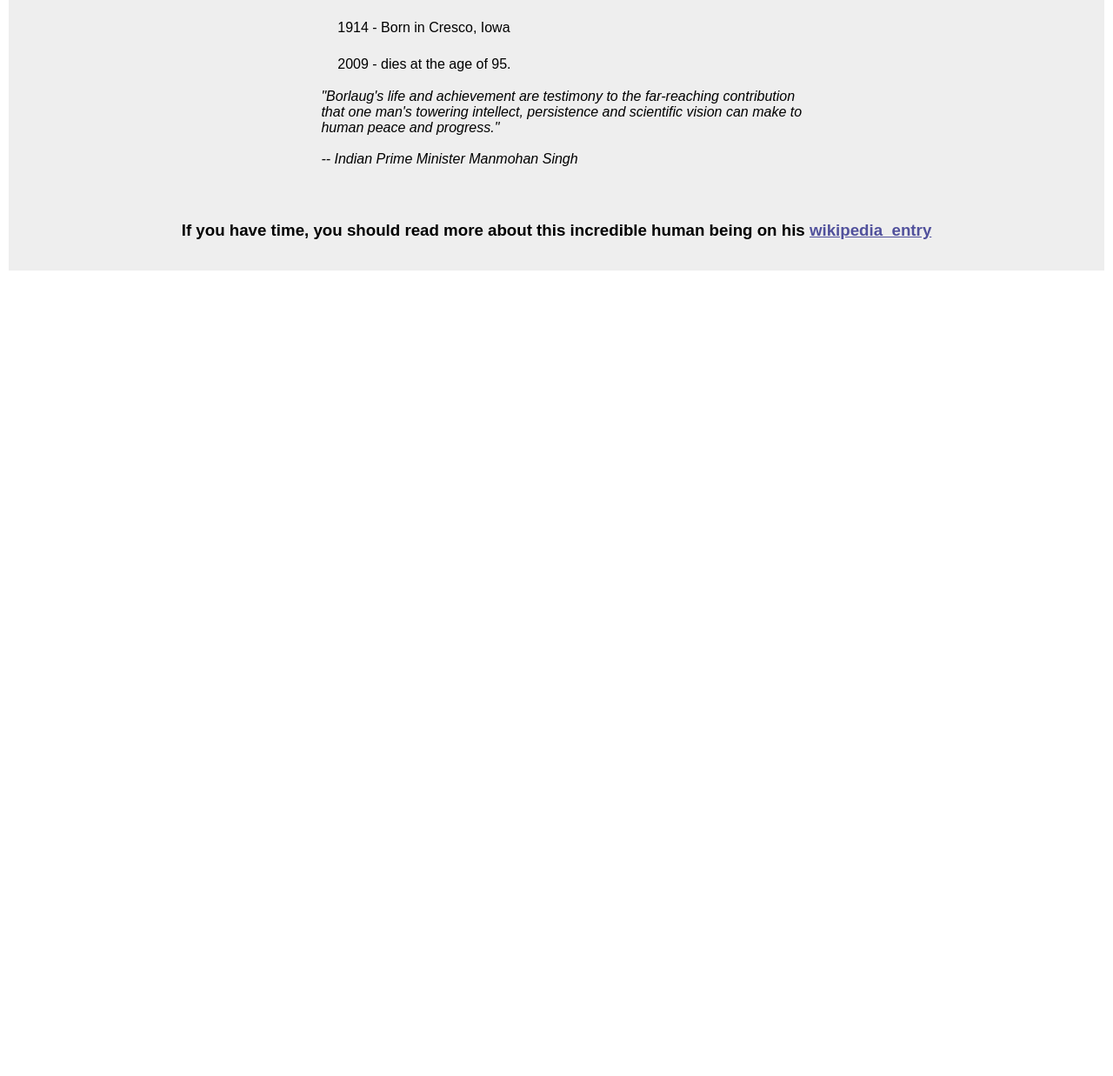
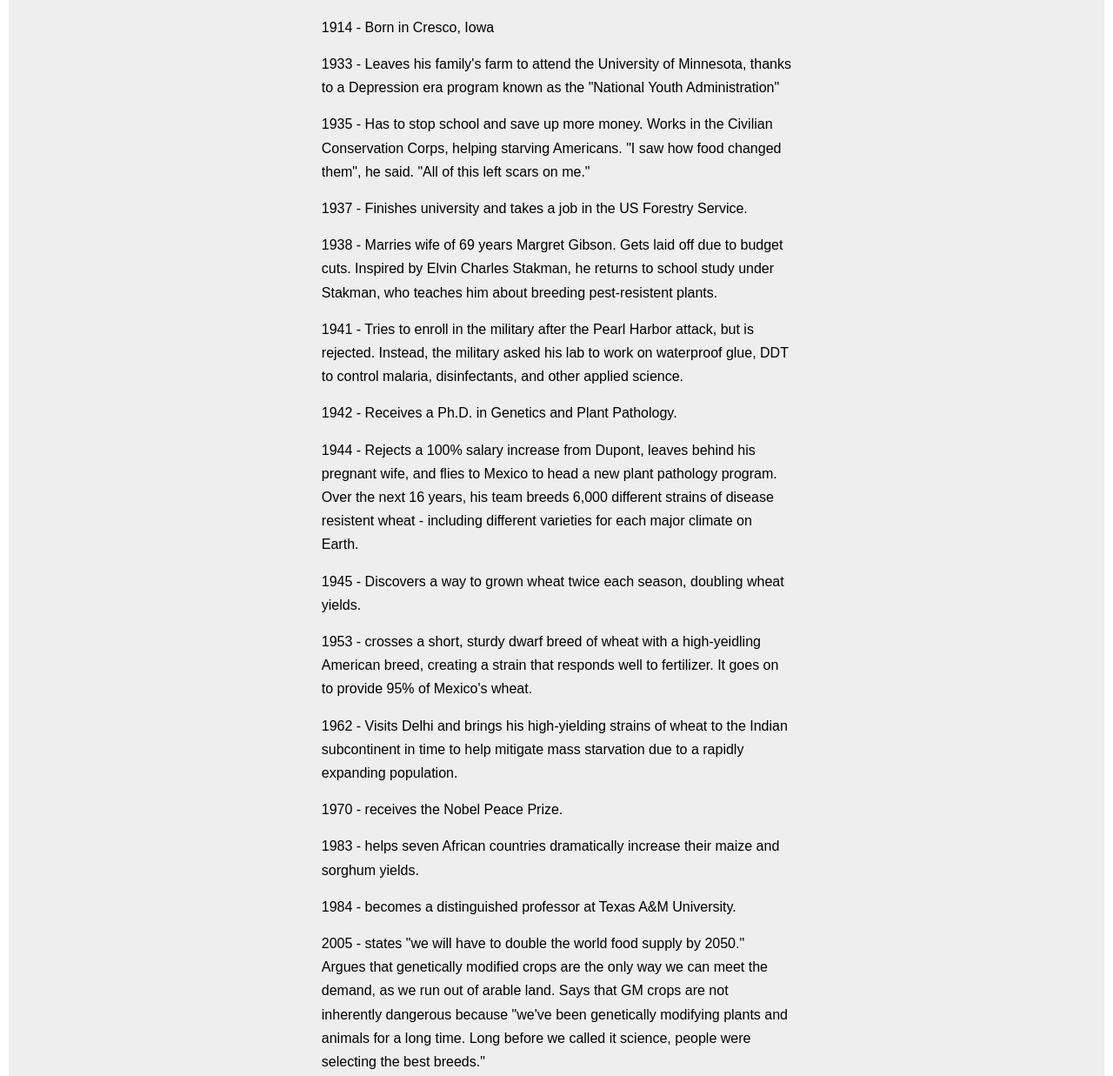
Before and after one commit to frckbrice/Tribute-Page, a plain HTML site: page index.html in a window 1280 px wide. Shown: the part 960-2197 px from the top of the page at 87% size. Before the commit the page ends 1301 px from the top, so only its background shows below. Drawn offline with Linux system fonts and the light colour scheme.

Commit message:
fix css linter

```diff
--- a/assets/styles/styles.css
+++ b/assets/styles/styles.css
@@ -1,5 +1,5 @@
 body {
-  font-family: sans-serif, "Montserrat";
+  font-family: sans-serif, 'Montserrat';
   padding: 30px 10px;
   margin: 0;
 }
@@ -46,12 +46,12 @@ div.list-text {
 
 ul {
   text-align: left;
-  width: 45%;
+  width: 48%;
   line-height: 1.7rem;
 
   /* margin: 50px 28%; */
 
-  margin: 0 20px;
+  margin: 0 20px 30px;
   padding: 0;
 }
 
@@ -65,10 +65,9 @@ blockquote {
   text-align: left;
   width: 45%;
   margin: 0 28%;
+  line-height: 1.5rem;
 }
 
 a {
   color: rgb(81 81 156);
-
-  /* text-decoration: none; */
 }
--- a/index.html
+++ b/index.html
@@ -28,9 +28,23 @@
         </h3>
         <div class="list-text">
             <ul>
-                <li>1914 - Born in Cresco, Iowa </li>
-                <li> 2009 - dies at the age of 95.</li>
-            </ul>
+                <li>1914 - Born in Cresco, Iowa</li>
+                           <li>1933 - Leaves his family's farm to attend the University of Minnesota, thanks to a Depression era program known as the "National Youth Administration"</li>
+                           <li>1935 - Has to stop school and save up more money. Works in the Civilian Conservation Corps, helping starving Americans. "I saw how food changed them", he said. "All of this left scars on me."</li>
+                           <li>1937 - Finishes university and takes a job in the US Forestry Service.</li>
+                           <li>1938 - Marries wife of 69 years Margret Gibson. Gets laid off due to budget cuts. Inspired by Elvin Charles Stakman, he returns to school study under Stakman, who teaches him about breeding pest-resistent plants.</li>
+                           <li>1941 - Tries to enroll in the military after the Pearl Harbor attack, but is rejected. Instead, the military asked his lab to work on waterproof glue, DDT to control malaria, disinfectants, and other applied science.</li>
+                           <li>1942 - Receives a Ph.D. in Genetics and Plant Pathology.</li>
+                           <li>1944 - Rejects a 100% salary increase from Dupont, leaves behind his pregnant wife, and flies to Mexico to head a new plant pathology program. Over the next 16 years, his team breeds 6,000 different strains of disease resistent wheat - including different varieties for each major climate on Earth.</li>
+                           <li>1945 - Discovers a way to grown wheat twice each season, doubling wheat yields.</li>
+                           <li>1953 - crosses a short, sturdy dwarf breed of wheat with a high-yeidling American breed, creating a strain that responds well to fertilizer. It goes on to provide 95% of Mexico's wheat.</li>
+                           <li>1962 - Visits Delhi and brings his high-yielding strains of wheat to the Indian subcontinent in time to help mitigate mass starvation due to a rapidly expanding population.</li>
+                           <li>1970 - receives the Nobel Peace Prize.</li>
+                           <li>1983 - helps seven African countries dramatically increase their maize and sorghum yields.</li>
+                           <li>1984 - becomes a distinguished professor at Texas A&M University.</li>
+                           <li>2005 - states "we will have to double the world food supply by 2050." Argues that genetically modified crops are the only way we can meet the demand, as we run out of arable land. Says that GM crops are not inherently dangerous because "we've been genetically modifying plants and animals for a long time. Long before we called it science, people were selecting the best breeds."</li>
+                           <li>2009 - dies at the age of 95.</li>
+               </ul>
             </div>
             <blockquote>
                 <cite> "Borlaug's life and achievement are testimony to the far-reaching contribution that one man's towering intellect, persistence and scientific vision can make to human peace and progress."</cite><br><br>
```
